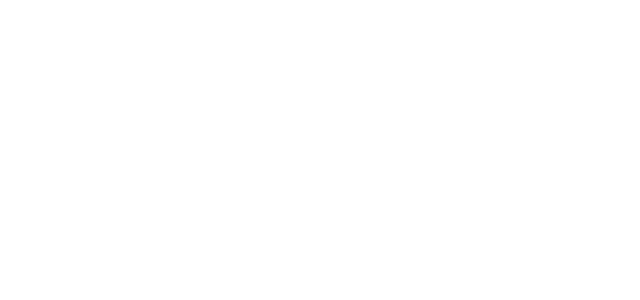
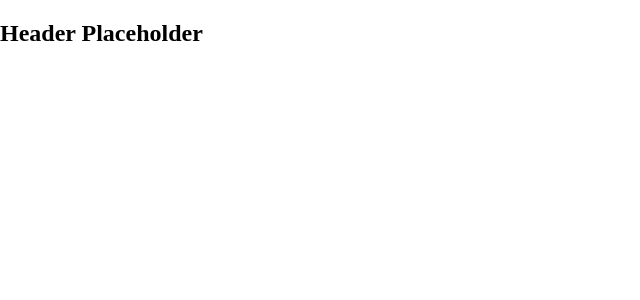
Before and after one commit to gwlee412/reddit-timer-gwlee412, a React (Create React App) app: page /search in a window 1280 px wide. Shown: the top 300 px of the page, without its empty margins (0-640 px from the left). Built offline with nearby package versions, Linux system fonts and the light colour scheme.

Commit message:
Placeholder Header created

```diff
--- a/src/App.js
+++ b/src/App.js
@@ -6,6 +6,7 @@ import {
 } from 'react-router-dom';
 import HomePage from './HomePage';
 import SearchPage from './SearchPage';
+import Header from './Header';
 
 const Paths = () => {
   const routes = useRoutes([
@@ -19,6 +20,7 @@ function App() {
   return (
     <div>
       <Router>
+        <Header />
         <Paths />
       </Router>
     </div>
--- /dev/null
+++ b/src/Header.js
@@ -0,0 +1,11 @@
+import React from 'react';
+
+function Header() {
+  return (
+    <h2>
+      Header Placeholder
+    </h2>
+  );
+}
+
+export default Header;
```
